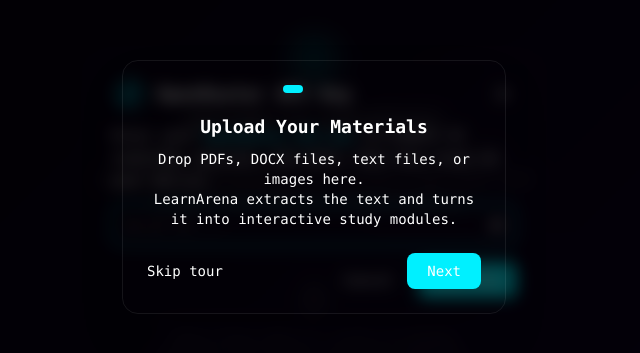
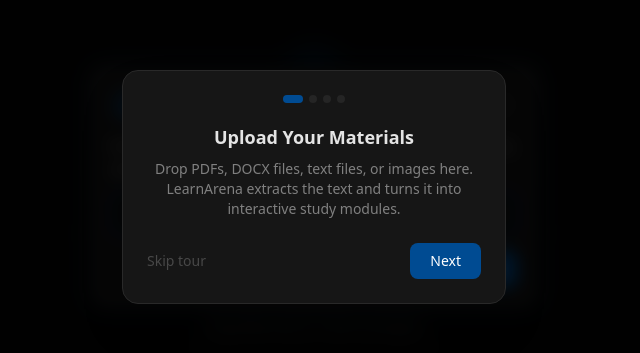
Before and after one commit to adiljamali1111/learnarena, a React (Vite) app: page / in a window 1280 px wide. Shown: the part 213-566 px from the top of the page, without its empty margins (326-966 px from the left). Built offline with nearby package versions, Linux system fonts and the light colour scheme.

Commit message:
conductor-sync-2026-08-08--22-13-15

```diff
--- a/package.json
+++ b/package.json
@@ -10,14 +10,11 @@
   },
   "dependencies": {
     "@tailwindcss/vite": "^4.1.18",
-    "docx": "^9.7.1",
-    "jszip": "^3.10.1",
     "lucide-react": "^1.30.0",
     "mammoth": "^1.12.0",
     "pdfjs-dist": "^6.2.108",
     "react": "^18.3.1",
     "react-dom": "^18.3.1",
-    "react-hot-toast": "^2.6.0",
     "tailwindcss": "^4.1.18"
   },
   "devDependencies": {
--- a/src/index.css
+++ b/src/index.css
@@ -1,156 +1,88 @@
 @import "tailwindcss";
 
-/* ── Google Fonts ── */
-@import url('https://fonts.googleapis.com/css2?family=Orbitron:wght@400;500;600;700;800;900&family=JetBrains+Mono:ital,wght@0,300;0,400;0,500;0,600;0,700;1,300;1,400;1,500;1,600;1,700&display=swap');
+@theme {
+  --font-sans: ui-sans-serif, system-ui, -apple-system, sans-serif;
+  --font-mono: ui-monospace, SFMono-Regular, Menlo, Monaco, Consolas, monospace;
 
-@theme {
-  --font-sans: "JetBrains Mono", ui-monospace, SFMono-Regular, Menlo, Monaco, Consolas, monospace;
-  --font-heading: "Orbitron", ui-sans-serif, system-ui, -apple-system, sans-serif;
-  --font-mono: "JetBrains Mono", ui-monospace, SFMono-Regular, Menlo, Monaco, Consolas, monospace;
+  --color-bg-base: oklch(0.16 0 0);
+  --color-bg-card: oklch(0.2 0 0);
+  --color-bg-elevated: oklch(0.24 0 0);
+  --color-bg-hover: oklch(0.28 0 0);
 
-  /* Dark theme colours */
-  --color-dark-base: #0d0221;
-  --color-dark-surface: #150433;
-  --color-dark-elevated: #1a0547;
-  --color-dark-hover: #2d1b69;
+  --color-accent: oklch(0.41 0.14 250);
+  --color-accent-glow: oklch(0.41 0.14 250 / 25%);
+  --color-accent-light: oklch(0.51 0.14 250);
 
-  --color-primary: #a855f7;
-  --color-primary-light: #c084fc;
-  --color-primary-glow: rgba(168, 85, 247, 0.3);
-  --color-accent: #00f0ff;
-  --color-accent-glow: rgba(0, 240, 255, 0.2);
+  --color-text-primary: oklch(0.92 0 0);
+  --color-text-muted: oklch(0.6 0 0);
+  --color-text-dim: oklch(0.4 0 0);
 
-  --color-foreground: #ffffff;
-  --color-muted: rgba(255, 255, 255, 0.6);
-  --color-muted-lighter: rgba(255, 255, 255, 0.4);
+  --color-border: oklch(0.28 0 0);
+  --color-destructive: oklch(0.58 0.22 27);
+  --color-success: oklch(0.6 0.13 163);
 
-  --color-border: rgba(255, 255, 255, 0.08);
-  --color-border-hover: rgba(255, 255, 255, 0.15);
+  --shadow-glow: 0 0 20px oklch(0.41 0.14 250 / 15%);
 
-  --color-destructive: #ef4444;
-  --color-success: #22c55e;
-  --color-gold: #fbbf24;
-  --color-silver: #94a3b8;
-  --color-bronze: #d97706;
+  --animate-slide-in: slide-in 0.3s ease-out;
+  --animate-fade-in: fade-in 0.2s ease-out;
+  --animate-spin: spin 1s linear infinite;
 
-  /* Animations */
-  --animate-fade-in-up: fade-in-up 0.4s ease-out;
-  --animate-pulse-glow: pulse-glow 2s ease-in-out infinite;
-  --animate-slide-in-right: slide-in-right 0.35s ease-out;
-  --animate-combo-pop: combo-pop 0.3s ease-out;
-  --animate-combo-pulse: combo-pulse 0.6s ease-in-out;
-  --animate-combo-golden: combo-golden 1.5s ease-in-out;
-  --animate-heart-lose: heart-lose 0.5s ease-in;
-  --animate-shield-flash: shield-flash 0.4s ease-out;
-  --animate-eq-bar: eq-bar 1.2s ease-in-out infinite;
-  --animate-skeleton-shimmer: skeleton-shimmer 1.5s ease-in-out infinite;
-
-  @keyframes fade-in-up {
-    from { opacity: 0; transform: translateY(12px); }
-    to   { opacity: 1; transform: translateY(0); }
+  @keyframes slide-in {
+    from {
+      transform: translateX(100%);
+      opacity: 0;
+    }
+    to {
+      transform: translateX(0);
+      opacity: 1;
+    }
   }
 
-  @keyframes pulse-glow {
-    0%, 100% { box-shadow: 0 0 8px rgba(168, 85, 247, 0.2); }
-    50%      { box-shadow: 0 0 20px rgba(168, 85, 247, 0.5); }
-  }
-
-  @keyframes slide-in-right {
-    from { transform: translateX(100%); opacity: 0; }
-    to   { transform: translateX(0); opacity: 1; }
-  }
-
-  @keyframes combo-pop {
-    0%   { transform: scale(1); }
-    50%  { transform: scale(1.35); }
-    100% { transform: scale(1); }
-  }
-
-  @keyframes combo-pulse {
-    0%, 100% { opacity: 1; }
-    50%      { opacity: 0.5; }
-  }
-
-  @keyframes combo-golden {
-    0%, 100% { color: var(--color-gold); text-shadow: 0 0 4px var(--color-gold); }
-    50%      { color: #fff; text-shadow: 0 0 12px var(--color-gold); }
-  }
-
-  @keyframes heart-lose {
-    0%   { transform: scale(1); opacity: 1; }
-    100% { transform: scale(2); opacity: 0; }
-  }
-
-  @keyframes shield-flash {
-    0%   { background: rgba(0, 240, 255, 0.4); }
-    100% { background: transparent; }
-  }
-
-  @keyframes eq-bar {
-    0%, 100% { transform: scaleY(0.3); }
-    50%      { transform: scaleY(1); }
-  }
-
-  @keyframes skeleton-shimmer {
-    0%   { background-position: -200% 0; }
-    100% { background-position: 200% 0; }
+  @keyframes fade-in {
+    from {
+      opacity: 0;
+      transform: translateY(4px);
+    }
+    to {
+      opacity: 1;
+      transform: translateY(0);
+    }
   }
 }
 
-/* ── Base ── */
+/* Base global styles */
 body {
   margin: 0;
-  background: linear-gradient(135deg, #0d0221 0%, #150433 40%, #1a0547 70%, #2d1b69 100%);
-  color: var(--color-foreground);
+  background-color: var(--color-bg-base);
+  color: var(--color-text-primary);
   font-family: var(--font-sans);
   -webkit-font-smoothing: antialiased;
   -moz-osx-font-smoothing: grayscale;
-  min-height: 100dvh;
 }
 
-/* ── Glass card utility ── */
-.glass-card {
-  background: rgba(255, 255, 255, 0.05);
-  backdrop-filter: blur(20px);
-  -webkit-backdrop-filter: blur(20px);
-  border: 1px solid rgba(255, 255, 255, 0.08);
-  border-radius: 16px;
+/* Scrollbar styling */
+::-webkit-scrollbar {
+  width: 8px;
 }
 
-/* ── Glow utilities ── */
-.glow-cyan {
-  box-shadow: 0 0 16px rgba(0, 240, 255, 0.2), 0 0 32px rgba(0, 240, 255, 0.1);
+::-webkit-scrollbar-track {
+  background: transparent;
 }
 
-.glow-purple {
-  box-shadow: 0 0 16px rgba(168, 85, 247, 0.2), 0 0 32px rgba(168, 85, 247, 0.1);
+::-webkit-scrollbar-thumb {
+  background: oklch(0.28 0 0);
+  border-radius: 4px;
 }
 
-.text-glow-cyan {
-  text-shadow: 0 0 8px rgba(0, 240, 255, 0.5), 0 0 16px rgba(0, 240, 255, 0.3);
+::-webkit-scrollbar-thumb:hover {
+  background: oklch(0.35 0 0);
 }
 
-.text-glow-purple {
-  text-shadow: 0 0 8px rgba(168, 85, 247, 0.5), 0 0 16px rgba(168, 85, 247, 0.3);
-}
-
-/* ── Skeleton pulse ── */
-.skeleton-pulse {
-  background: linear-gradient(90deg, rgba(255,255,255,0.04) 25%, rgba(255,255,255,0.08) 50%, rgba(255,255,255,0.04) 75%);
-  background-size: 200% 100%;
-  animation: skeleton-shimmer 1.5s ease-in-out infinite;
-  border-radius: 8px;
-}
-
-/* ── Scrollbar ── */
-::-webkit-scrollbar { width: 6px; }
-::-webkit-scrollbar-track { background: transparent; }
-::-webkit-scrollbar-thumb { background: rgba(255,255,255,0.1); border-radius: 3px; }
-::-webkit-scrollbar-thumb:hover { background: rgba(255,255,255,0.2); }
-
-/* ── Reduced motion ── */
+/* Reduced motion */
 @media (prefers-reduced-motion: reduce) {
-  *, *::before, *::after {
+  *,
+  *::before,
+  *::after {
     animation-duration: 0.01ms !important;
     animation-iteration-count: 1 !important;
     transition-duration: 0.01ms !important;
```
Also changed, not shown: 1 other file (tests, documents, lock files or other folders).
